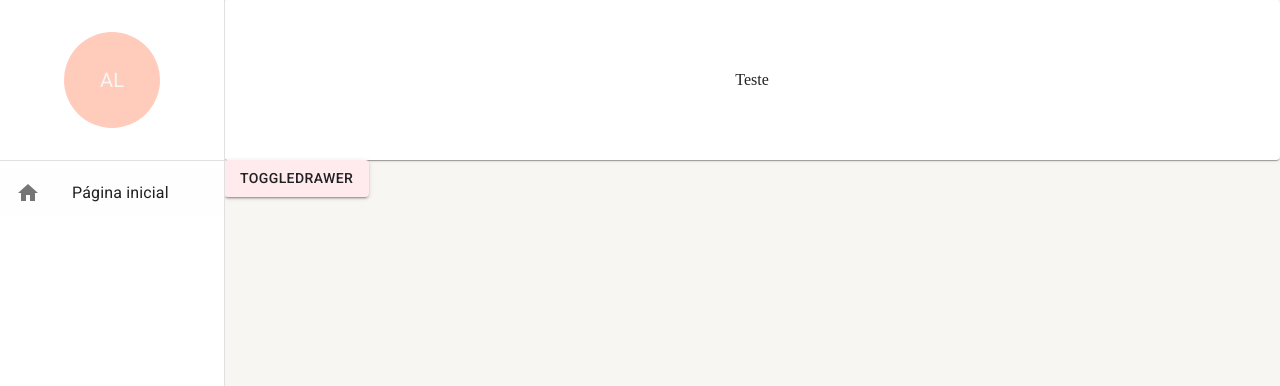
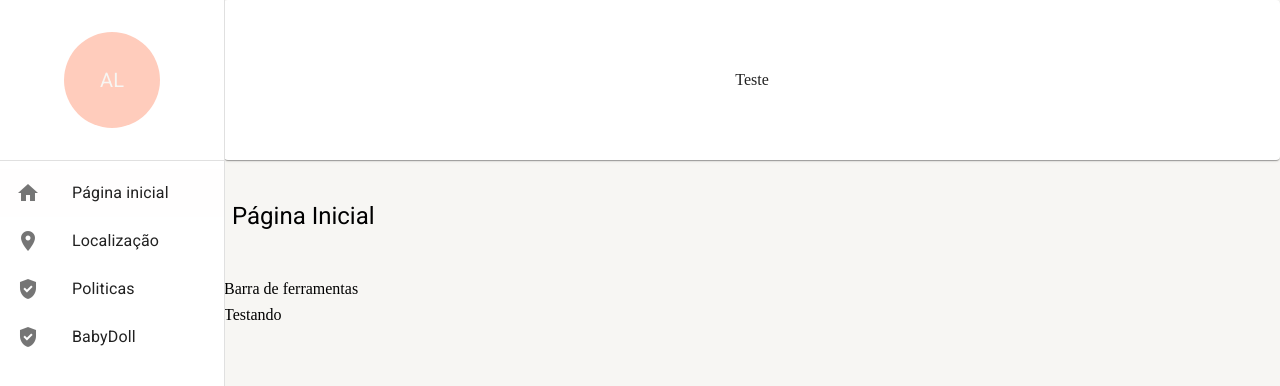
Before and after one commit to Luis-Felipe-Gongora-Garcia/AnchLingerie, a React (Create React App) app: page /pagina-inicial in a window 1280 px wide. Shown: the top 386 px of the page. Built offline with nearby package versions, Linux system fonts and the light colour scheme.

Commit message:
feat: add LayoutBasePage and config.

```diff
--- /dev/null
+++ b/src/pages/dashboard/Dashboard.tsx
@@ -0,0 +1,5 @@
+import { LayoutBasePage } from '../../shared/layouts';
+
+export const Dashboard = () => {
+  return <LayoutBasePage title='Página Inicial'>Testando</LayoutBasePage>;
+};
--- a/src/pages/index.tsx
+++ b/src/pages/index.tsx
@@ -1 +1 @@
-export {} from '';
+export * from './dashboard/Dashboard';
--- a/src/routes/index.tsx
+++ b/src/routes/index.tsx
@@ -1,10 +1,12 @@
 import { useEffect } from 'react';
 import { Button } from '@mui/material';
 import { Navigate, Route, Routes } from 'react-router-dom';
+
 import { useDrawerContext } from '../shared/contexts';
+import { Dashboard } from '../pages';
 
 export const AppRoutes = () => {
-  const { toggleDrawerOpen, setDrawerOptions } = useDrawerContext();
+  const { setDrawerOptions } = useDrawerContext();
 
   useEffect(() => {
     setDrawerOptions([
@@ -13,28 +15,40 @@
         label: 'Página inicial',
         path: '/pagina-inicial',
       },
+      {
+        icon: 'location_on',
+        label: 'Localização',
+        path: '/localizacao',
+      },
+      {
+        icon: 'gpp_good',
+        label: 'Politicas',
+        path: '/politicas',
+      },
+      {
+        icon: 'gpp_good',
+        label: 'BabyDoll',
+        path: '/babydoll',
+      },
     ]);
   }, []);
 
   return (
     <Routes>
-      <Route
-        path='/pagina-inicial'
-        element={
-          <Button
-            variant='contained'
-            color='primary'
-            onClick={toggleDrawerOpen}
-          >
-            ToggleDrawer
-          </Button>
-        }
-      />
+      <Route path='/pagina-inicial' element={<Dashboard />} />
       <Route path='*' element={<Navigate to='/pagina-inicial' />} />
       <Route
         path='/localizacao'
         element={<Button variant='contained'>Ola</Button>}
       />
+      <Route
+        path='/politicas'
+        element={<Button variant='contained'>politicas</Button>}
+      />
+      <Route
+        path='/babydoll'
+        element={<Button variant='contained'>babydoll</Button>}
+      />
     </Routes>
   );
 };
--- /dev/null
+++ b/src/shared/layouts/LayoutBasePage.tsx
@@ -0,0 +1,46 @@
+import {
+  Box,
+  Typography,
+  useTheme,
+  IconButton,
+  Icon,
+  useMediaQuery,
+} from '@mui/material';
+import { useDrawerContext } from '../contexts';
+
+interface ILayoutBasePageProps {
+  children?: React.ReactNode;
+  title: string;
+}
+
+export const LayoutBasePage: React.FC<ILayoutBasePageProps> = ({
+  title,
+  children,
+}) => {
+  const theme = useTheme();
+
+  const smDown = useMediaQuery(theme.breakpoints.down('sm'));
+
+  const { toggleDrawerOpen } = useDrawerContext();
+
+  return (
+    <Box height='100%' display='flex' flexDirection='column' gap={1}>
+      <Box
+        padding={1}
+        height={theme.spacing(12)}
+        display='flex'
+        alignItems='center'
+        gap={1}
+      >
+        {smDown && (
+          <IconButton onClick={toggleDrawerOpen}>
+            <Icon>menu</Icon>
+          </IconButton>
+        )}
+        <Typography variant='h5'>{title}</Typography>
+      </Box>
+      <Box>Barra de ferramentas</Box>
+      <Box>{children}</Box>
+    </Box>
+  );
+};
--- a/src/shared/layouts/index.ts
+++ b/src/shared/layouts/index.ts
@@ -1 +1 @@
-export {} from '';
+export * from './LayoutBasePage';
```
Also changed, not shown: src/assets/images/babydoll.png (added).
